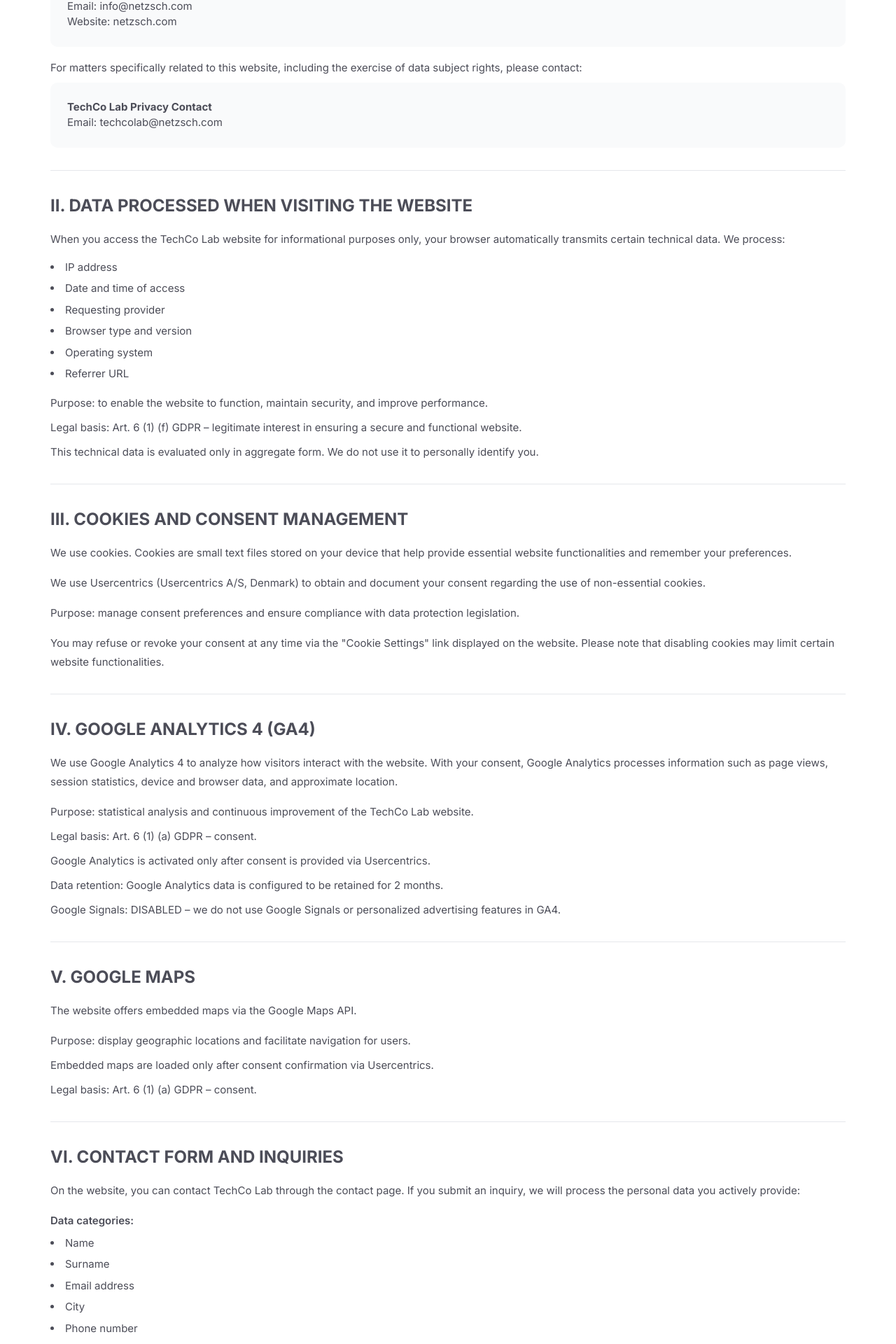
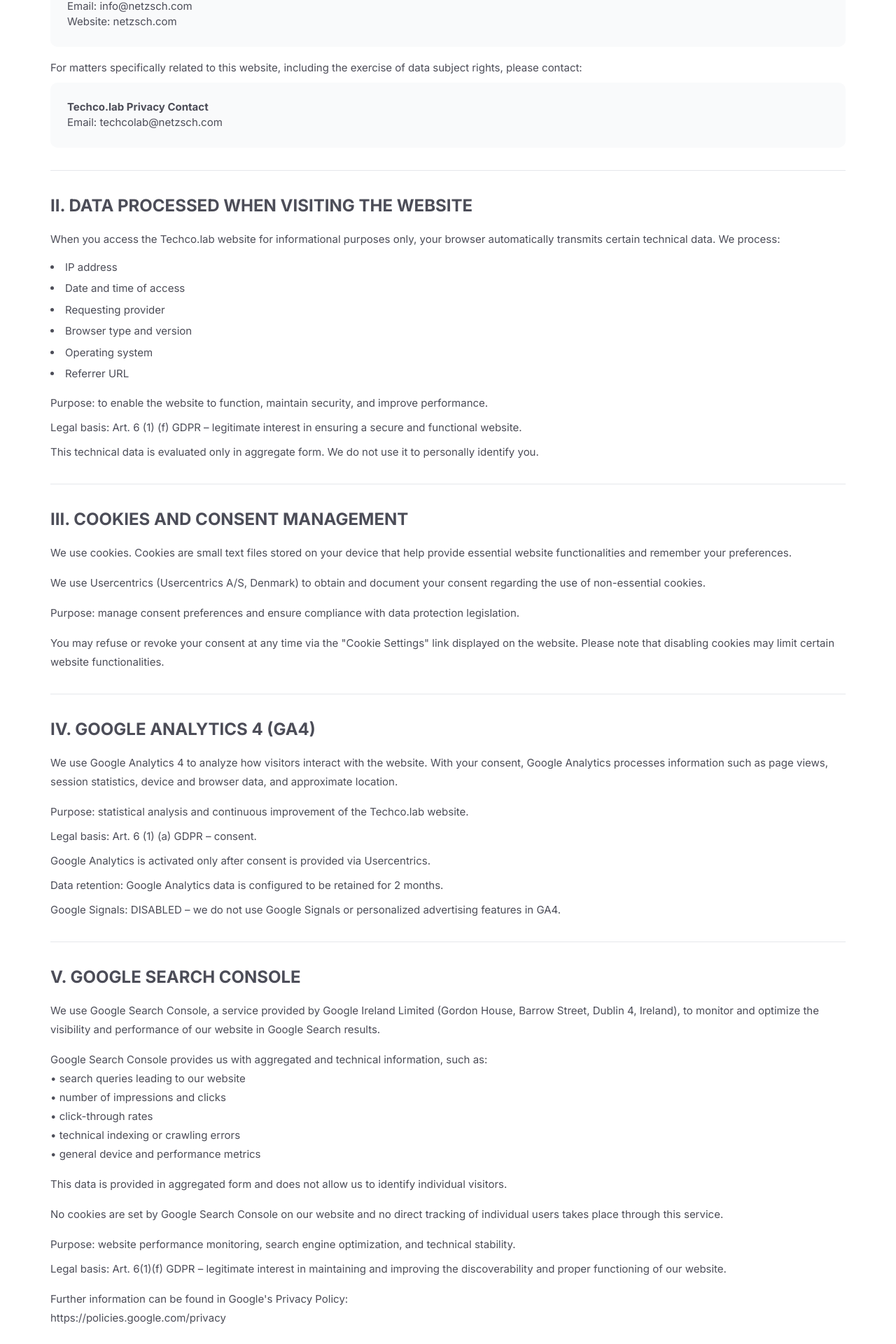
Before and after one commit to gabriel-oliveira-netzsch/techco.lab.landingpage, a Next.js app: page /en/privacy-policy in a window 1280 px wide. Shown: the part 654-2574 px from the top of the page at 70% size. Built offline with nearby package versions, Linux system fonts and the light colour scheme; no server answers.

Commit message:
Update branding to "Techco.lab" across multiple files, including layout, JSON-LD, and privacy policy translations. Add Google Search Console section to privacy policy with relevant details in both English and Portuguese, and adjust section numbering for consistency.

```diff
--- a/app/[locale]/privacy-policy/page.tsx
+++ b/app/[locale]/privacy-policy/page.tsx
@@ -165,7 +165,37 @@
 
             <hr className="border-gray-200 my-8" />
 
-            {/* V. Maps */}
+            {/* V. Google Search Console */}
+            <div className="mb-8">
+              <h2 className="text-[20px] md:text-[24px] font-bold text-[#4c4d58] mb-4">
+                {t('searchConsole.title')}
+              </h2>
+              <p className="text-[15px] text-[#4c4d58] leading-[1.8] mb-4">
+                {t('searchConsole.description')}
+              </p>
+              <p className="text-[15px] text-[#4c4d58] leading-[1.8] mb-4 whitespace-pre-line">
+                {t('searchConsole.details')}
+              </p>
+              <p className="text-[15px] text-[#4c4d58] leading-[1.8] mb-4">
+                {t('searchConsole.aggregated')}
+              </p>
+              <p className="text-[15px] text-[#4c4d58] leading-[1.8] mb-4">
+                {t('searchConsole.noCookies')}
+              </p>
+              <p className="text-[15px] text-[#4c4d58] leading-[1.8] mb-2">
+                {t('searchConsole.purpose')}
+              </p>
+              <p className="text-[15px] text-[#4c4d58] leading-[1.8] mb-4">
+                {t('searchConsole.legalBasis')}
+              </p>
+              <p className="text-[15px] text-[#4c4d58] leading-[1.8] whitespace-pre-line">
+                {t('searchConsole.privacyLink')}
+              </p>
+            </div>
+
+            <hr className="border-gray-200 my-8" />
+
+            {/* VI. Maps */}
             <div className="mb-8">
               <h2 className="text-[20px] md:text-[24px] font-bold text-[#4c4d58] mb-4">
                 {t('maps.title')}
@@ -186,7 +216,7 @@
 
             <hr className="border-gray-200 my-8" />
 
-            {/* VI. Contact */}
+            {/* VII. Contact */}
             <div className="mb-8">
               <h2 className="text-[20px] md:text-[24px] font-bold text-[#4c4d58] mb-4">
                 {t('contact.title')}
@@ -215,7 +245,7 @@
 
             <hr className="border-gray-200 my-8" />
 
-            {/* VII. Recruitment */}
+            {/* VIII. Recruitment */}
             <div className="mb-8">
               <h2 className="text-[20px] md:text-[24px] font-bold text-[#4c4d58] mb-4">
                 {t('recruitment.title')}
@@ -230,7 +260,7 @@
 
             <hr className="border-gray-200 my-8" />
 
-            {/* VIII. Recipients */}
+            {/* IX. Recipients */}
             <div className="mb-8">
               <h2 className="text-[20px] md:text-[24px] font-bold text-[#4c4d58] mb-4">
                 {t('recipients.title')}
@@ -250,7 +280,7 @@
 
             <hr className="border-gray-200 my-8" />
 
-            {/* IX. Transfers */}
+            {/* X. Transfers */}
             <div className="mb-8">
               <h2 className="text-[20px] md:text-[24px] font-bold text-[#4c4d58] mb-4">
                 {t('transfers.title')}
@@ -265,7 +295,7 @@
 
             <hr className="border-gray-200 my-8" />
 
-            {/* X. Security */}
+            {/* XI. Security */}
             <div className="mb-8">
               <h2 className="text-[20px] md:text-[24px] font-bold text-[#4c4d58] mb-4">
                 {t('security.title')}
@@ -277,7 +307,7 @@
 
             <hr className="border-gray-200 my-8" />
 
-            {/* XI. Rights */}
+            {/* XII. Rights */}
             <div className="mb-8">
               <h2 className="text-[20px] md:text-[24px] font-bold text-[#4c4d58] mb-4">
                 {t('rights.title')}
--- a/app/layout.tsx
+++ b/app/layout.tsx
@@ -111,7 +111,7 @@
               "@context": "https://schema.org",
               "@type": "Organization",
               name: "Techco.lab",
-              alternateName: "Techco Lab",
+              alternateName: "Techco.lab",
               url: "https://ntechcolab.com",
               logo: "https://ntechcolab.com/logo.png",
               sameAs: [
--- a/components/JsonLd.tsx
+++ b/components/JsonLd.tsx
@@ -7,7 +7,7 @@
     '@context': 'https://schema.org',
     '@type': 'Organization',
     name: 'Techco.lab',
-    alternateName: 'Techco Lab',
+    alternateName: 'Techco.lab',
     url: 'https://ntechcolab.com',
     logo: 'https://ntechcolab.com/logo.png',
     sameAs: [
--- a/messages/en.json
+++ b/messages/en.json
@@ -566,8 +566,8 @@
     "serviceDescription": "We ensure the protection of visitors' personal data with GDPR compliance practices, consent management, and technical security measures.",
     "title": "Privacy Policy",
     "subtitle": "How we protect your data",
-    "lastUpdated": "Last updated: January 2024",
-    "intro": "Thank you for visiting the TechCo Lab website. Protecting your personal data is important to NETZSCH. This Privacy Policy explains how we collect and process personal data in connection with the use of this website.",
+    "lastUpdated": "Last updated: January 2026",
+    "intro": "Thank you for visiting the Techco.lab website. Protecting your personal data is important to NETZSCH. This Privacy Policy explains how we collect and process personal data in connection with the use of this website.",
     "controller": {
       "title": "I. CONTROLLER",
       "description": "The responsible entity (controller) for data processing on this website is:",
@@ -582,13 +582,13 @@
       },
       "contact": {
         "description": "For matters specifically related to this website, including the exercise of data subject rights, please contact:",
-        "title": "TechCo Lab Privacy Contact",
+        "title": "Techco.lab Privacy Contact",
         "email": "Email: techcolab@netzsch.com"
       }
     },
     "dataProcessing": {
       "title": "II. DATA PROCESSED WHEN VISITING THE WEBSITE",
-      "description": "When you access the TechCo Lab website for informational purposes only, your browser automatically transmits certain technical data. We process:",
+      "description": "When you access the Techco.lab website for informational purposes only, your browser automatically transmits certain technical data. We process:",
       "items": [
         "IP address",
         "Date and time of access",
@@ -611,22 +611,32 @@
     "analytics": {
       "title": "IV. GOOGLE ANALYTICS 4 (GA4)",
       "description": "We use Google Analytics 4 to analyze how visitors interact with the website. With your consent, Google Analytics processes information such as page views, session statistics, device and browser data, and approximate location.",
-      "purpose": "Purpose: statistical analysis and continuous improvement of the TechCo Lab website.",
+      "purpose": "Purpose: statistical analysis and continuous improvement of the Techco.lab website.",
       "legalBasis": "Legal basis: Art. 6 (1) (a) GDPR – consent.",
       "activation": "Google Analytics is activated only after consent is provided via Usercentrics.",
       "retention": "Data retention: Google Analytics data is configured to be retained for 2 months.",
       "signals": "Google Signals: DISABLED – we do not use Google Signals or personalized advertising features in GA4."
     },
+    "searchConsole": {
+      "title": "V. GOOGLE SEARCH CONSOLE",
+      "description": "We use Google Search Console, a service provided by Google Ireland Limited (Gordon House, Barrow Street, Dublin 4, Ireland), to monitor and optimize the visibility and performance of our website in Google Search results.",
+      "details": "Google Search Console provides us with aggregated and technical information, such as:\n\t•\tsearch queries leading to our website\n\t•\tnumber of impressions and clicks\n\t•\tclick-through rates\n\t•\ttechnical indexing or crawling errors\n\t•\tgeneral device and performance metrics",
+      "aggregated": "This data is provided in aggregated form and does not allow us to identify individual visitors.",
+      "noCookies": "No cookies are set by Google Search Console on our website and no direct tracking of individual users takes place through this service.",
+      "purpose": "Purpose: website performance monitoring, search engine optimization, and technical stability.",
+      "legalBasis": "Legal basis: Art. 6(1)(f) GDPR – legitimate interest in maintaining and improving the discoverability and proper functioning of our website.",
+      "privacyLink": "Further information can be found in Google's Privacy Policy:\nhttps://policies.google.com/privacy"
+    },
     "maps": {
-      "title": "V. GOOGLE MAPS",
+      "title": "VI. GOOGLE MAPS",
       "description": "The website offers embedded maps via the Google Maps API.",
       "purpose": "Purpose: display geographic locations and facilitate navigation for users.",
       "loading": "Embedded maps are loaded only after consent confirmation via Usercentrics.",
       "legalBasis": "Legal basis: Art. 6 (1) (a) GDPR – consent."
     },
     "contact": {
-      "title": "VI. CONTACT FORM AND INQUIRIES",
-      "description": "On the website, you can contact TechCo Lab through the contact page. If you submit an inquiry, we will process the personal data you actively provide:",
+      "title": "VII. CONTACT FORM AND INQUIRIES",
+      "description": "On the website, you can contact Techco.lab through the contact page. If you submit an inquiry, we will process the personal data you actively provide:",
       "categories": "Data categories:",
       "items": [
         "Name",
@@ -642,12 +652,12 @@
       "legalBasis": "Legal basis: Art. 6 (1) (b) GDPR – processing necessary for contract execution or pre-contractual measures; or Art. 6 (1) (f) GDPR – legitimate interest in effective communication."
     },
     "recruitment": {
-      "title": "VII. CANDIDATE MANAGEMENT VIA SMARTRECRUITERS",
+      "title": "VIII. CANDIDATE MANAGEMENT VIA SMARTRECRUITERS",
       "description": "This website displays job opportunities obtained via the SmartRecruiters API. Vacancies are made available for informational purposes only.",
       "redirect": "If you decide to apply for a position, you will be redirected to the SmartRecruiters platform. All candidate data processing occurs in accordance with the specific privacy notices available on that platform."
     },
     "recipients": {
-      "title": "VIII. RECIPIENTS OF PERSONAL DATA",
+      "title": "IX. RECIPIENTS OF PERSONAL DATA",
       "description": "We may share personal data with service providers who support the operation of the website, specifically:",
       "items": [
         "Hosting provider (virtual machine infrastructure in Brazil)",
@@ -658,16 +668,16 @@
       "note": "These providers act as processors or independent controllers, depending on the service. We do not sell personal data to third parties."
     },
     "transfers": {
-      "title": "IX. INTERNATIONAL DATA TRANSFERS",
+      "title": "X. INTERNATIONAL DATA TRANSFERS",
       "description": "Some of our service providers process technical data in countries outside the European Union or the European Economic Area, including the United States.",
       "safeguards": "When required by applicable law, such transfers are protected by appropriate mechanisms, such as the European Union's Standard Contractual Clauses."
     },
     "security": {
-      "title": "X. DATA SECURITY",
+      "title": "XI. DATA SECURITY",
       "description": "We use HTTPS/SSL encryption and appropriate technical and organizational measures to protect the website and any submitted personal data against loss, misuse, or unauthorized access."
     },
     "rights": {
-      "title": "XI. YOUR RIGHTS",
+      "title": "XII. YOUR RIGHTS",
       "description": "Depending on your location and applicable law (including GDPR), you have the right to:",
       "items": [
         "Confirmation and access to your personal data (Art. 15 GDPR)",
@@ -686,7 +696,7 @@
       "description": "For any questions related to this Privacy Policy or your personal data, please contact directly:",
       "title2": "TechCo Lab Privacy Contact",
       "email": "Email: techcolab@netzsch.com",
-      "address": "Address: Vila Itoupava, Blumenau, SC, and TechCo Lab Germany"
+      "address": "Address: Vila Itoupava, Blumenau, SC, and Techco.lab Germany"
     }
   },
   "Imprint": {
--- a/messages/pt.json
+++ b/messages/pt.json
@@ -560,8 +560,8 @@
     "serviceDescription": "Garantimos a proteção dos dados pessoais dos visitantes com práticas de conformidade GDPR, gerenciamento de consentimento e medidas técnicas de segurança.",
     "title": "Política de Privacidade",
     "subtitle": "Como protegemos seus dados",
-    "lastUpdated": "Última atualização: janeiro de 2024",
-    "intro": "Agradecemos por visitar o site do TechCo Lab. A proteção dos seus dados pessoais é importante para a NETZSCH. Esta Política de Privacidade explica como coletamos e tratamos dados pessoais em conexão com o uso deste site.",
+    "lastUpdated": "Última atualização: janeiro de 2026",
+    "intro": "Agradecemos por visitar o site do Techco.lab. A proteção dos seus dados pessoais é importante para a NETZSCH. Esta Política de Privacidade explica como coletamos e tratamos dados pessoais em conexão com o uso deste site.",
     "controller": {
       "title": "I. CONTROLADOR",
       "description": "A entidade responsável (controlador) pelo tratamento de dados neste site é:",
@@ -576,13 +576,13 @@
       },
       "contact": {
         "description": "Para assuntos relacionados especificamente a este site, incluindo o exercício dos direitos dos titulares de dados, entre em contato:",
-        "title": "TechCo Lab Privacy Contact",
+        "title": "Techco.lab Privacy Contact",
         "email": "E-mail: techcolab@netzsch.com"
       }
     },
     "dataProcessing": {
       "title": "II. DADOS TRATADOS AO VISITAR O SITE",
-      "description": "Quando você acessa o site do TechCo Lab para fins meramente informativos, seu navegador transmite automaticamente determinados dados técnicos. Nós tratamos:",
+      "description": "Quando você acessa o site do Techco.lab para fins meramente informativos, seu navegador transmite automaticamente determinados dados técnicos. Nós tratamos:",
       "items": [
         "Endereço IP",
         "Data e hora do acesso",
@@ -605,22 +605,32 @@
     "analytics": {
       "title": "IV. GOOGLE ANALYTICS 4 (GA4)",
       "description": "Utilizamos o Google Analytics 4 para analisar como os visitantes interagem com o site. Mediante seu consentimento, o Google Analytics processa informações como visualizações de página, estatísticas de sessão, dados de dispositivo e navegador e localização aproximada.",
-      "purpose": "Finalidade: análise estatística e melhoria contínua do site do TechCo Lab.",
+      "purpose": "Finalidade: análise estatística e melhoria contínua do site do Techco.lab.",
       "legalBasis": "Base legal: Art. 6 (1) (a) do GDPR – consentimento.",
       "activation": "O Google Analytics é ativado somente após o consentimento fornecido por meio do Usercentrics.",
       "retention": "Retenção de dados: os dados do Google Analytics estão configurados para serem mantidos por 2 meses.",
       "signals": "Google Signals: DESATIVADO – não utilizamos Google Signals nem recursos de publicidade personalizada no GA4."
     },
+    "searchConsole": {
+      "title": "V. GOOGLE SEARCH CONSOLE",
+      "description": "Utilizamos o Google Search Console, um serviço fornecido pela Google Ireland Limited (Gordon House, Barrow Street, Dublin 4, Irlanda), para monitorar e otimizar a visibilidade e o desempenho do nosso site nos resultados de busca do Google.",
+      "details": "O Google Search Console nos fornece informações agregadas e técnicas, tais como:\n\t•\tconsultas de pesquisa que direcionam ao nosso site\n\t•\tnúmero de impressões e cliques\n\t•\ttaxas de cliques\n\t•\terros técnicos de indexação ou rastreamento\n\t•\tmétricas gerais de dispositivos e desempenho",
+      "aggregated": "Esses dados são fornecidos de forma agregada e não nos permitem identificar visitantes individuais.",
+      "noCookies": "Nenhum cookie é definido pelo Google Search Console em nosso site e nenhum rastreamento direto de usuários individuais ocorre por meio deste serviço.",
+      "purpose": "Finalidade: monitoramento de desempenho do site, otimização para motores de busca e estabilidade técnica.",
+      "legalBasis": "Base legal: Art. 6(1)(f) GDPR – interesse legítimo em manter e melhorar a visibilidade e o funcionamento adequado do nosso site.",
+      "privacyLink": "Mais informações podem ser encontradas na Política de Privacidade do Google:\nhttps://policies.google.com/privacy"
+    },
     "maps": {
-      "title": "V. GOOGLE MAPS",
+      "title": "VI. GOOGLE MAPS",
       "description": "O site oferece mapas incorporados por meio da API do Google Maps.",
       "purpose": "Finalidade: exibição de localizações geográficas e facilitação da navegação para os usuários.",
       "loading": "Os mapas incorporados são carregados somente após a confirmação de consentimento via Usercentrics.",
       "legalBasis": "Base legal: Art. 6 (1) (a) do GDPR – consentimento."
     },
     "contact": {
-      "title": "VI. FORMULÁRIO DE CONTATO E SOLICITAÇÕES",
-      "description": "No site, você pode entrar em contato com o TechCo Lab por meio da página de contato. Caso envie uma solicitação, trataremos os dados pessoais fornecidos ativamente por você:",
+      "title": "VII. FORMULÁRIO DE CONTATO E SOLICITAÇÕES",
+      "description": "No site, você pode entrar em contato com o Techco.lab por meio da página de contato. Caso envie uma solicitação, trataremos os dados pessoais fornecidos ativamente por você:",
       "categories": "Categorias de dados:",
       "items": [
         "Nome",
@@ -636,12 +646,12 @@
       "legalBasis": "Base legal: Art. 6 (1) (b) do GDPR – tratamento necessário para execução de contrato ou medidas pré-contratuais; ou Art. 6 (1) (f) do GDPR – interesse legítimo em comunicação eficaz."
     },
     "recruitment": {
-      "title": "VII. GESTÃO DE CANDIDATOS VIA SMARTRECRUITERS",
+      "title": "VIII. GESTÃO DE CANDIDATOS VIA SMARTRECRUITERS",
       "description": "Este site exibe oportunidades de emprego obtidas via API do SmartRecruiters. As vagas são disponibilizadas apenas para fins informativos.",
       "redirect": "Caso você decida se candidatar a uma vaga, será redirecionado para a plataforma SmartRecruiters. Todo o tratamento de dados de candidatos ocorre de acordo com os avisos de privacidade específicos disponibilizados naquela plataforma."
     },
     "recipients": {
-      "title": "VIII. DESTINATÁRIOS DOS DADOS PESSOAIS",
+      "title": "IX. DESTINATÁRIOS DOS DADOS PESSOAIS",
       "description": "Podemos compartilhar dados pessoais com prestadores de serviços que apoiam a operação do site, em especial:",
       "items": [
         "Provedor de hospedagem (infraestrutura de máquina virtual no Brasil)",
@@ -652,16 +662,16 @@
       "note": "Esses prestadores atuam como operadores (processadores) ou controladores independentes, conforme o serviço. Não vendemos dados pessoais a terceiros."
     },
     "transfers": {
-      "title": "IX. TRANSFERÊNCIAS INTERNACIONAIS DE DADOS",
+      "title": "X. TRANSFERÊNCIAS INTERNACIONAIS DE DADOS",
       "description": "Alguns de nossos prestadores de serviços tratam dados técnicos em países fora da União Europeia ou do Espaço Econômico Europeu, incluindo os Estados Unidos.",
       "safeguards": "Quando exigido pela legislação aplicável, tais transferências são protegidas por mecanismos adequados, como as Cláusulas Contratuais Padrão da União Europeia."
     },
     "security": {
-      "title": "X. SEGURANÇA DOS DADOS",
+      "title": "XI. SEGURANÇA DOS DADOS",
       "description": "Utilizamos criptografia HTTPS/SSL e medidas técnicas e organizacionais apropriadas para proteger o site e quaisquer dados pessoais enviados contra perda, uso indevido ou acesso não autorizado."
     },
     "rights": {
-      "title": "XI. SEUS DIREITOS",
+      "title": "XII. SEUS DIREITOS",
       "description": "Dependendo da sua localização e da legislação aplicável (incluindo o GDPR), você tem direito a:",
       "items": [
         "Confirmação e acesso aos seus dados pessoais (Art. 15 GDPR)",
@@ -680,7 +690,7 @@
       "description": "Para quaisquer dúvidas relacionadas a esta Política de Privacidade ou aos seus dados pessoais, entre em contato diretamente:",
       "title2": "TechCo Lab Privacy Contact",
       "email": "E-mail: techcolab@netzsch.com",
-      "address": "Endereço: Vila Itoupava, Blumenau, SC, e TechCo Lab Germany"
+      "address": "Endereço: Vila Itoupava, Blumenau, SC, e Techco.lab Germany"
     }
   },
   "Imprint": {
```
